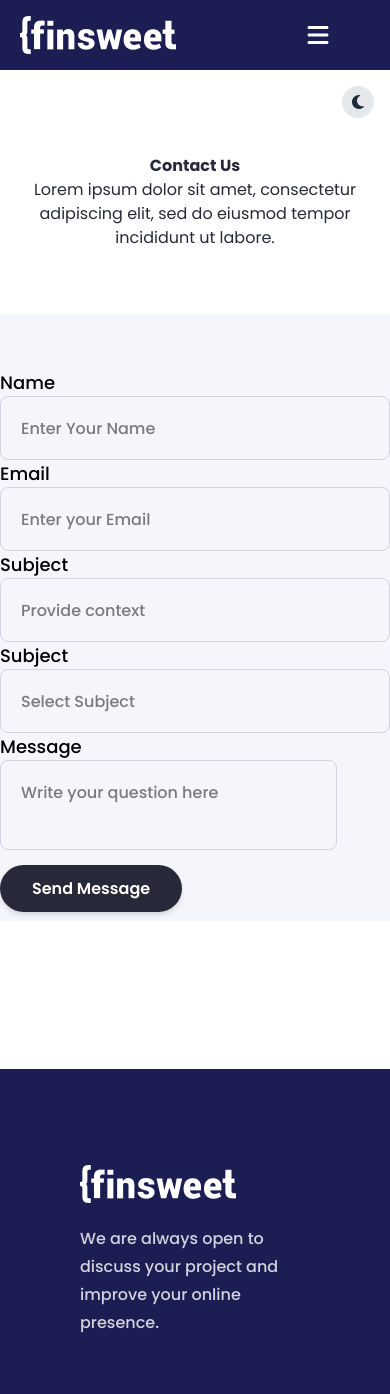
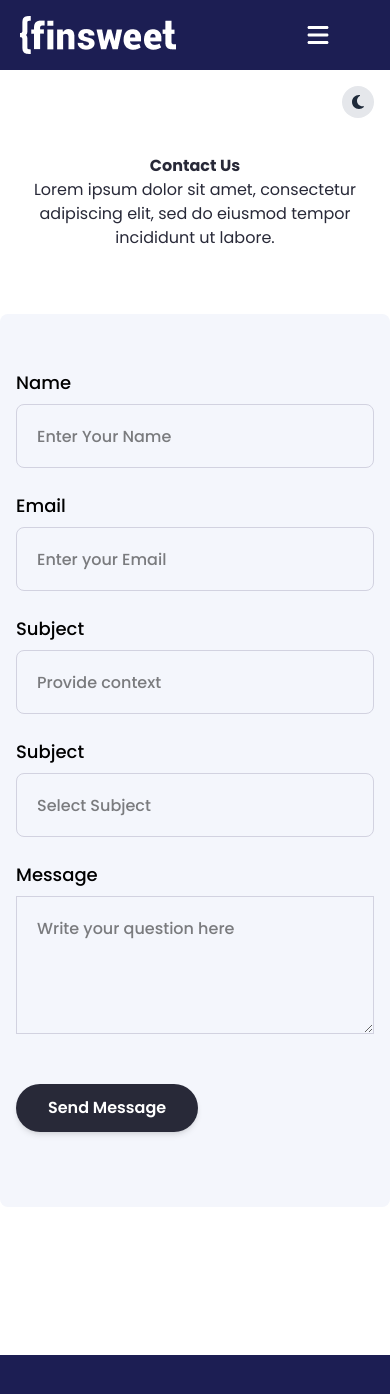
Before and after one commit to Sadat25/finsweet-p4, a React (Vite) app: page /contact in a window 390 px wide. Shown: the top 1394 px of the page. Built offline with nearby package versions, Linux system fonts and the light colour scheme.

Commit message:
update responsive contact page

```diff
--- a/src/Components/Contact.jsx
+++ b/src/Components/Contact.jsx
@@ -4,7 +4,7 @@ import { FaMoon, FaSun } from 'react-icons/fa6'
 const Contact = () => {
   const [show, setShow] = useState(false)
 
-  // Toggle dark mode
+
   useEffect(() => {
     if (show) {
       document.documentElement.classList.add('dark')
@@ -35,43 +35,43 @@ const Contact = () => {
             </p>
           </div>
 
-          <div className='w-full  mt-[64px] '>
-            <div className='lg:w-[1062px] lg:h-[640px] md:w-full md:h-[40px] bg-[#F4F6FC] dark:bg-Dark-Blue  mx-auto lg:flex lg:flex-wrap  justify-between  pt-[55px]'>
+          <div className="w-full mt-[64px]">
+            <div className="bg-[#F4F6FC] dark:bg-Dark-Blue mx-auto lg:w-[1062px] rounded-lg px-4 sm:px-6 md:px-8 lg:px-10 py-[55px] flex flex-col gap-6 lg:flex-wrap lg:flex-row justify-between">
 
-              <div className='lg:w-[438px] lg:h-[64px] md:w-full md:h-[40px] mx-auto '>
-                <h2 className='text-[18px] font-Poppins font-medium dark:text-white'>Name</h2>
-                <input className='w-full h-[64px] border border-[#D2D2E0] dark:border-gray-600 pl-5 text-[16px] font-Poppins font-medium rounded-lg transition duration-300  dark:bg-gray-800 dark:text-white' type="text" placeholder='Enter Your Name' />
+
+              <div className="w-full  md:w-[90%] lg:w-[438px] mx-auto">
+                <h2 className="text-[18px] font-Poppins font-medium dark:text-white mb-2">Name</h2>
+                <input type="text" placeholder="Enter Your Name" className="w-full h-[64px] border border-[#D2D2E0] dark:border-gray-600 pl-5 text-[16px] font-Poppins font-medium rounded-lg transition duration-300 dark:bg-gray-800 dark:text-white" />
               </div>
 
-              <div className='lg:w-[438px] lg:h-[64px] md:w-full md:h-[40px] mx-auto'>
-                <h2 className='text-[18px] font-Poppins font-medium dark:text-white'>Email</h2>
-                <input className='w-full h-[64px] border border-[#D2D2E0] dark:border-gray-600 pl-5 text-[16px] font-Poppins font-medium rounded-lg transition duration-300 dark:bg-gray-800 dark:text-white'  type="text" placeholder='Enter your Email'/>
-              </div>
 
-              <div className='lg:w-[438px] lg:h-[64px] md:w-full md:h-[40px] mx-auto'>
-                <h2 className='text-[18px] font-Poppins font-medium dark:text-white'>Subject</h2>
-                <input className='w-full h-[64px] border border-[#D2D2E0] dark:border-gray-600 pl-5 text-[16px] font-Poppins font-medium rounded-lg transition duration-300 dark:bg-gray-800 dark:text-white'
-                  type="text"  placeholder='Provide context'  />
-              </div>
+              <div className="w-full sm:w-[80%] md:w-[90%] lg:w-[438px] mx-auto">
+                <h2 className="text-[18px] font-Poppins font-medium dark:text-white mb-2">Email</h2>
+                <input type="text" placeholder="Enter your Email" className="w-full h-[64px] border border-[#D2D2E0] dark:border-gray-600 pl-5 text-[16px] font-Poppins font-medium rounded-lg transition duration-300 dark:bg-gray-800 dark:text-white" /> </div>
 
-              <div className='lg:w-[438px] lg:h-[64px] md:w-full md:h-[40px] mx-auto'>
-                <h2 className='text-[18px] font-Poppins font-medium dark:text-white'>Subject</h2>
-                <input  className='w-full h-[64px] border border-[#D2D2E0] dark:border-gray-600 pl-5 text-[16px] font-Poppins font-medium rounded-lg transition duration-300  dark:bg-gray-800 dark:text-white'
-                  type="text"  placeholder='Select Subject' />
-              </div>
 
-              <div className='w-full lg:ml-[42px] md:ml-0'>
-                <h2 className='text-[18px] font-Poppins font-medium dark:text-white'>Message</h2>
-                <textarea className='lg:w-[908px] lg:h-[138px]  border border-[#D2D2E0] dark:border-gray-600 p-5 text-[16px] font-Poppins font-medium rounded-lg resize-none transition duration-300  dark:bg-gray-800 dark:text-white' placeholder='Write your question here' />
-              </div>
+              <div className="w-full  md:w-[90%] lg:w-[438px] mx-auto">
+                <h2 className="text-[18px] font-Poppins font-medium dark:text-white mb-2">Subject</h2>
+                <input type="text" placeholder="Provide context" className="w-full h-[64px] border border-[#D2D2E0] dark:border-gray-600 pl-5 text-[16px] font-Poppins font-medium rounded-lg transition duration-300 dark:bg-gray-800 dark:text-white" /> </div>
 
-              <div className='w-full py-5  '>
-                <a className='  px-8 py-3 lg:ml-[42px] md:ml-0 bg-[#282938] hover:bg-Royal-Blue text-white text-[16px] font-Poppins font-semibold rounded-full shadow-md transition duration-300 '
-                href="#">Send Message</a>
+
+              <div className="w-full  md:w-[90%] lg:w-[438px] mx-auto">
+                <h2 className="text-[18px] font-Poppins font-medium dark:text-white mb-2">Subject</h2>
+                <input type="text" placeholder="Select Subject" className="w-full h-[64px] border border-[#D2D2E0] dark:border-gray-600 pl-5 text-[16px] font-Poppins font-medium rounded-lg transition duration-300 dark:bg-gray-800 dark:text-white" /> </div>
+
+
+              <div className="w-full lg:ml-[12px] md:ml-0  mx-auto">
+                <h2 className="text-[18px] font-Poppins font-medium dark:text-white mb-2">Message</h2>
+                <textarea placeholder="Write your question here" className=" lg:w-full w-full h-[138px] border border-[#D2D2E0] dark:border-gray-600 p-5 text-[16px] font-Poppins font-medium transition duration-300 dark:bg-gray-800 dark:text-white" /> </div>
+
+
+              <div className="w-full py-5 lg:ml-[42px] md:ml-0  mx-auto">
+                <a href="#" className="inline-block px-8 py-3 bg-[#282938] hover:bg-Royal-Blue text-white text-[16px] font-Poppins font-semibold rounded-full shadow-md transition duration-300">Send Message</a>
               </div>
 
             </div>
           </div>
+
         </div>
       </div>
     </div>
```
